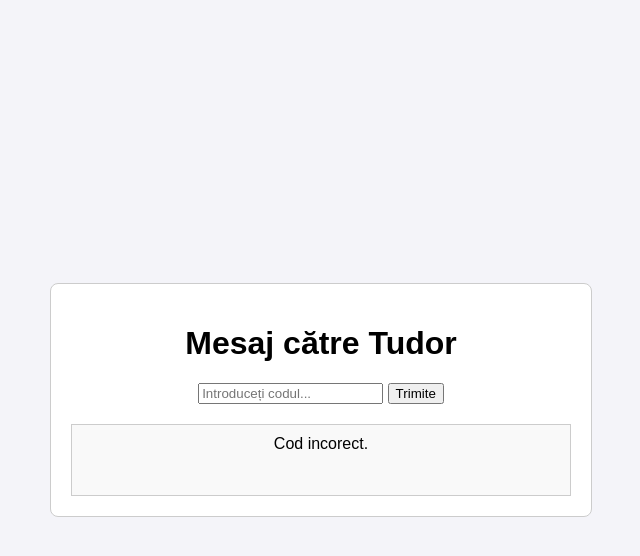
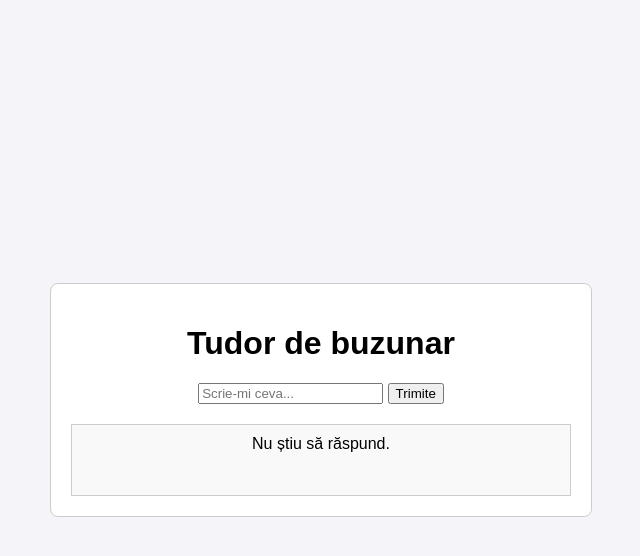
Before and after one commit to StancuTudor/AG-AMD, a plain HTML site: page index.html in a window 1280 px wide. Both pictures are taken after a click on the button "Trimite". Shown: the whole page, without its empty margins (319-959 px from the left). Drawn offline with Linux system fonts and the light colour scheme.

Commit message:
Added final stuff.

```diff
--- a/app.js
+++ b/app.js
@@ -14,48 +14,70 @@ function getResult(key) {
 	key = key.toUpperCase();
 
 	const answers = {
-	// 0 Tutorial : TUTORIAL -> TUDOR -> AA
-    "TUTORIAL": "Cum ma cheama?",
-	"TUDOR": "Felicitari! Ai terminat tutorialul. Spor!",
-	"HINT 0": "Pe usa.",
+    "TUTORIAL": "Cum mă cheamă?",
+	"CUM TE CHEAMA?": "Tudor Buzunarescu",
+	"CUM TE CHEAMA": "Tudor Buzunarescu",
+	"TUDOR": "Nu mă cheamă așa.",
+	"TUDOR DE BUZUNAR": "Nu mă cheamă așa. De ce nu mă întrebi cum mă cheamă?",
+	"TUDOR BUZUNARESCU": "Felicitări! Ai terminat tutorialul. Spor!",
 
-	"SARA": "Salut Sara, dar pe mine cum ma cheama?",
-	"ALEX": "Salut Alex, dar pe mine cum ma cheama?",
-	"ALEXANDRU": "Salut Alexandru, dar pe mine cum ma cheama?",
-	"ERICA": "Salut Erica, dar pe mine cum ma cheama?",
-	"OVIDIU": "Salut Ovidiu, dar pe mine cum ma cheama?",
-	"EMI": "Salut Emi, dar pe mine cum ma cheama?",
-	"EMERIC": "Salut Emeric, dar pe mine cum ma cheama?",
-	"ADI": "Salut Adi, dar pe mine cum ma cheama?",
-	"ADRIAN": "Salut Adrian, dar pe mine cum ma cheama?",
-	"LAURA": "Salut Laura, dar pe mine cum ma cheama?",
-	"STEFAN": "Salut Stefan, dar pe mine cum ma cheama?",
-	"BIANCA": "Salut Bianca, dar pe mine cum ma cheama?",
-	"MIHNEA": "Salut Mihnea, dar pe mine cum ma cheama?",
-	"PAUL": "Salut Paul, dar pe mine cum ma cheama?",
-	"CATALINA": "Salut Catalina, dar pe mine cum ma cheama?",
-	"ANCA": "Salut Anca, dar pe mine cum ma cheama?",
-	"ANDREEA": "Salut Andreea, dar pe mine cum ma cheama?",
-	"CRISTINA": "Salut Cristina, dar pe mine cum ma cheama?",
-	"CIOACLA": "Salut Cioacla, dar pe mine cum ma cheama?",
-	"LEO": "Salut Leo, dar pe mine cum ma cheama?",
-	"LEONARD": "Salut Leonard, dar pe mine cum ma cheama?",
-	"RAZVAN": "Salut Razvan, dar pe mine cum ma cheama?",
-	"MIRUNA": "Salut Miruna, dar pe mine cum ma cheama?",
-	"ERIKA": "Salut Erika, dar pe mine cum ma cheama?",
-	"FLORENTINA": "Salut Florentina, dar pe mine cum ma cheama?",
-	"NICOLA": "Salut Nicola, dar pe mine cum ma cheama?",
-	"IONCI": "Salut Ionci, dar pe mine cum ma cheama?",
-	"ION": "Salut Ion, dar pe mine cum ma cheama?",
+	"SARA": "Salut Sara, dar pe mine cum mă cheamă?",
+	"ALEX": "Salut Alex, dar pe mine cum mă cheamă?",
+	"ALEXANDRU": "Salut Alexandru, dar pe mine cum mă cheamă?",
+	"ERICA": "Salut Erica, dar pe mine cum mă cheamă?",
+	"OVIDIU": "Salut Ovidiu, dar pe mine cum mă cheamă?",
+	"EMI": "Salut Emi, dar pe mine cum mă cheamă?",
+	"EMERIC": "Salut Emeric, dar pe mine cum mă cheamă?",
+	"ADI": "Salut Adi, dar pe mine cum mă cheamă?",
+	"ADRIAN": "Salut Adrian, dar pe mine cum mă cheamă?",
+	"LAURA": "Salut Laura, dar pe mine cum mă cheamă?",
+	"STEFAN": "Salut Stefan, dar pe mine cum mă cheamă?",
+	"BIANCA": "Salut Bianca, dar pe mine cum mă cheamă?",
+	"MIHNEA": "Salut Mihnea, dar pe mine cum mă cheamă?",
+	"PAUL": "Salut Paul, dar pe mine cum mă cheamă?",
+	"CATALINA": "Salut Catalina, dar pe mine cum mă cheamă?",
+	"ANCA": "Salut Anca, dar pe mine cum mă cheamă?",
+	"ANDREEA": "Salut Andreea, dar pe mine cum mă cheamă?",
+	"CRISTINA": "Salut Cristina, dar pe mine cum mă cheamă?",
+	"CIOACLA": "Salut Cioacla, dar pe mine cum mă cheamă?",
+	"LEO": "Salut Leo, dar pe mine cum mă cheamă?",
+	"LEONARD": "Salut Leonard, dar pe mine cum mă cheamă?",
+	"RAZVAN": "Salut Razvan, dar pe mine cum mă cheamă?",
+	"MIRUNA": "Salut Miruna, dar pe mine cum mă cheamă?",
+	"ERIKA": "Salut Erika, dar pe mine cum mă cheamă?",
+	"FLORENTINA": "Salut Florentina, dar pe mine cum mă cheamă?",
+	"NICOLA": "Salut Nicola, dar pe mine cum mă cheamă?",
+	"IONCI": "Salut Ionci, dar pe mine cum mă cheamă?",
+	"ION": "Salut Ion, dar pe mine cum mă cheamă?",
 
-	// 1 AMD : AVENTURA -> GLORIA TIBI DOMINE -> BY
-	"AVENTURA": "Ce scrie deasupra intrarii in biserica?",
+	"MANCARE": "Mi-e foame. Hai la masă! Care produs din meniu apare primul la secțiunea burgeri?",
+	"BIG TASTY": "VE",
+	"BIG TASTY BURGER": "VE",
+	"BIG TASTY BURGER VITA": "VE",
+	"BIG TASTY BURGER VITA, BRANZA": "VE",
+	"BIG TASTY BURGER VITA BRANZA": "VE",
+	"BIG MAC": "RA",
+	"CHEESEBURGER": "LP",
+	"HAMBURGER": "OV",
+	"MC CHICKEN": "DR",
+
+	"TRASEU": "Plecăm pe hike. Care este traseul 28?",
+	"DUNGA GALBENA": "EV",
+	"DUNGA": "Răspuns incomplet.",
+	"GALBEN": "Răspuns incomplet.",
+	"GALBENA": "Răspuns incomplet.",
+
+	"CREDINTA": "Facem rugăciunea de început. Ce scrie deasupra intrării în biserică?",
 	"GLORIA TIBI DOMINE": "BY",
 	"GLORIA TIBI, DOMINE": "BY",
-	"HINT 1": "Pe poarat din fata.",
 
-	// 2 Stele : CONSTRUCTII -> PRIETENIEI -> ZW
-	"CONSTRUCTII": "Ce nod am facut pe steaua cea mica?",
+	"CORTURI": "Învățăm despre istoria taberei. Când pui Argeșul la capitală și Brașovul la periferie, ce se situează în buclă?",
+	"SITUATE": "BF",
+	"SITUATE LA": "BF",
+	"CUVANTUL SITUATE": "BF",
+	"CUVINTELE SITUATE LA": "BF",
+
+	"CONSTRUCTII": "Ajutăm la construcția stației de metrou. Ce nod am făcut pentru aceasta?",
 	"PRIETENIEI": "ZW",
 	"NODUL PRIETENIEI": "ZW",
 	"PATRAT": "ZW",
@@ -63,41 +85,51 @@ function getResult(key) {
 	"CABESTAN": "MO",
 	"FLUTURE": "HJ",
 	"BULIN": "PC",
-	"HINT 2": "Pe banca din statie.",
+	"NODUL DE LA ESARFA": "Da, dar cum se numește?",
+	"NODUL DE LA CRAVATA": "Da, dar cum se numește?",
+	"DE ESARFA": "Da, dar cum se numește?",
+	"DE CRAVATA": "Da, dar cum se numește?",
+	"DE LA ESARFA": "Da, dar cum se numește?",
+	"DE LA CRAVATA": "Da, dar cum se numește?",
 
-	// 3 Mc : MANCARE -> ANSWER3 -> VE
-	"MANCARE": "Care produs apare primul la sectiunea meniuri?",
-	"ANSWER3": "VE",
-	"MENIU ANSWER3": "VE",
-	"HINT 3": "Pe planta.",
+	"ORIENTARE": "Este timpul să ne scoatem busolele. Ce se ivește la 245 Vest?",
+	"BISERICA NASTEREA MAICII DOMNULUI": "QE",
+	"NASTEREA MAICII DOMNULUI": "Răspuns incomplet.",
+	"BISERICA": "Răspuns incomplet.",
+	"FANTANA": "CH",
+	"BISERICA SFANTA VINERI": "BD",
+	"AUCHAN": "JO",
 
-	// 4 Auchan : HINT4 -> ANSWER4 -> BF
-	"HINT4": "Care este raspunsul 4?",
-	"ANSWER4": "BF",
-	"HINT 4": "Pe stalp.",
+	"BYZWVEBFQEEV": "Felicitări! Acum este timpul să-mi găsești adăpostul. Am combinat corturile cu orientarea și construcțiile cu traseul și m-am așezat la răscruce. Vino repede!",
 
-	// 5 Pod : ORIENTARE -> FANTANA -> QE
-	"ORIENTARE": "Ce se af",
-	"FANTANA": "QE",
-	"HINT 5": "",
+	"HINT 0": "Pe ușă.",
+	"HINT 1": "Pe poarta din față.",
+	"HINT 2": "Pe indicatorul de autobuz.",
+	"HINT 3": "Pe stâlpul din copac.",
+	"HINT 4": "Pe suportul de biciclete.",
+	"HINT 5": "În vârful podului.",
+	"HINT 6": "Pe bățul de lemn care ține copacul.",
+	"HINT 7": "Nu mai sunt indicii.",
+	"HINT 8": "Chiar nu mai sunt indicii.",
+	"HINT 9": "Stop!",
+	"HINT 10": ":(",
 
-	// 6 Dream : FOC -> ANSWER6 -> EV
-	"FOC": "Care este raspunsul 6?",
-	"ANSWER6": "EV",
-	"HINT 6": "Pe stalp.",
-
-	// Final: BYZWVEBFQEEV
-	"BYZWVEBFQEEV": "Bravo!",
-
-	// Easter eggs
-	"SALUT": "Buna!",
-	"SHALUT": "Buna, Miruna!",
-
-
+	"SALUT": "Bună!",
+	"BUNA": "Salut!",
+	"SHALUT": "Bună, Miruna!",
+	"SHALUT PRIETENII MEI": "Bună, Miruna!",
+	"SHALUT, PRIETENII MEI": "Bună, Miruna!",
+	"CE FACI?": "Mă ascund. Tu ce faci?",
+	"CE FACI": "Mă ascund. Tu ce faci?",
+	"BINE": "Wow. Nu ai făcut workshop-ul de cnv, nu?",
+	"MUIE": "Rapid!",
+	"NICUSOR DAN": "Presedinte!",
+	"NICUSOR": "Presedinte!",
+	"AMD": "Cel mai tare centru local!",
   };
 
   // Return the corresponding answer based on the key, or the default if not found
-  return answers[key] || "Cod incorect.";
+  return answers[key] || "Nu știu să răspund.";
 }
 
 // Add an event listener to the button
--- a/index.html
+++ b/index.html
@@ -8,8 +8,8 @@
 </head>
 <body>
   <div class="container">
-    <h1>Mesaj către Tudor</h1>
-    <input id="inputText" placeholder="Introduceți codul..."></input>
+    <h1>Tudor de buzunar</h1>
+    <input id="inputText" placeholder="Scrie-mi ceva..."></input>
     <button id="submitButton">Trimite</button>
     <div id="result"></div>
   </div>
```
